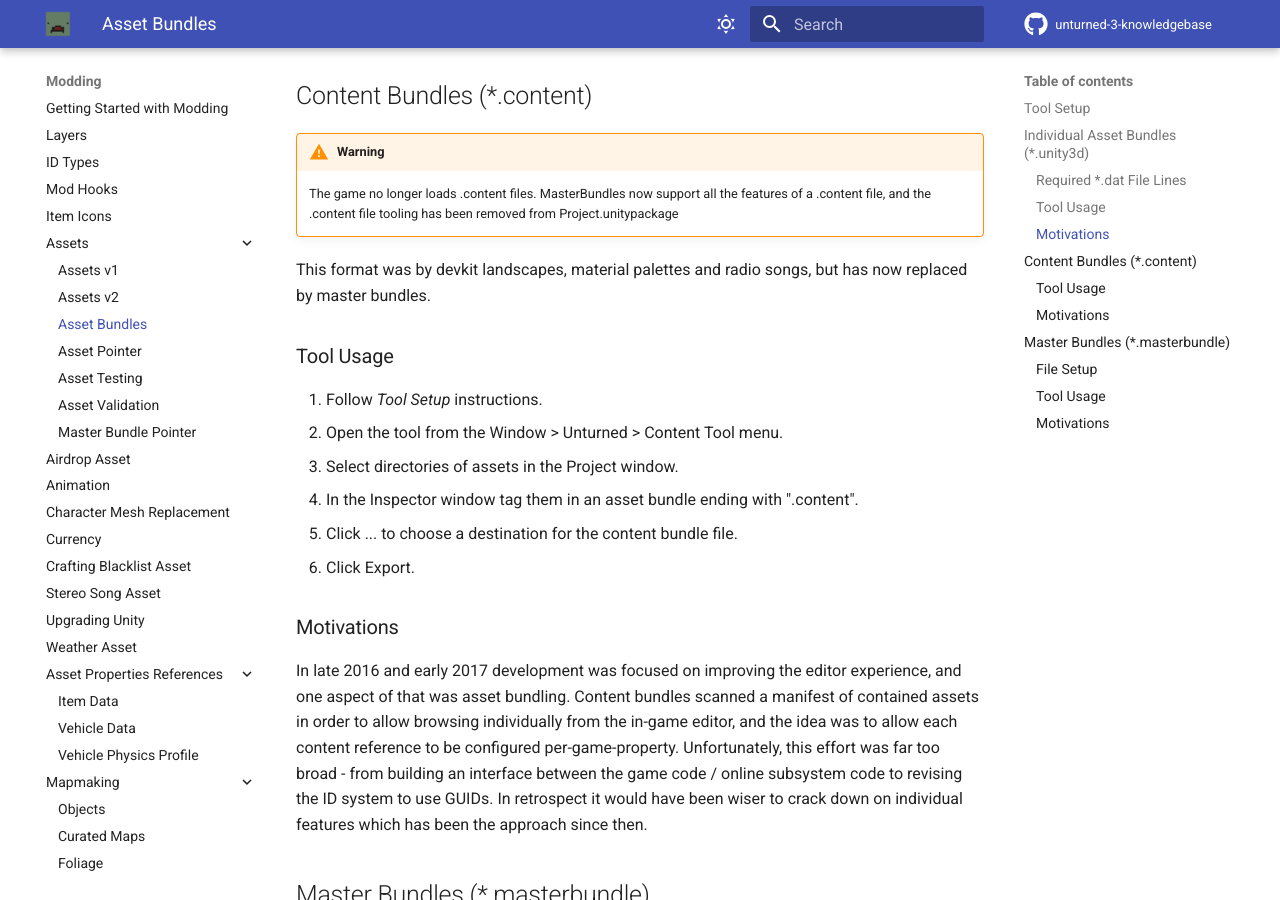
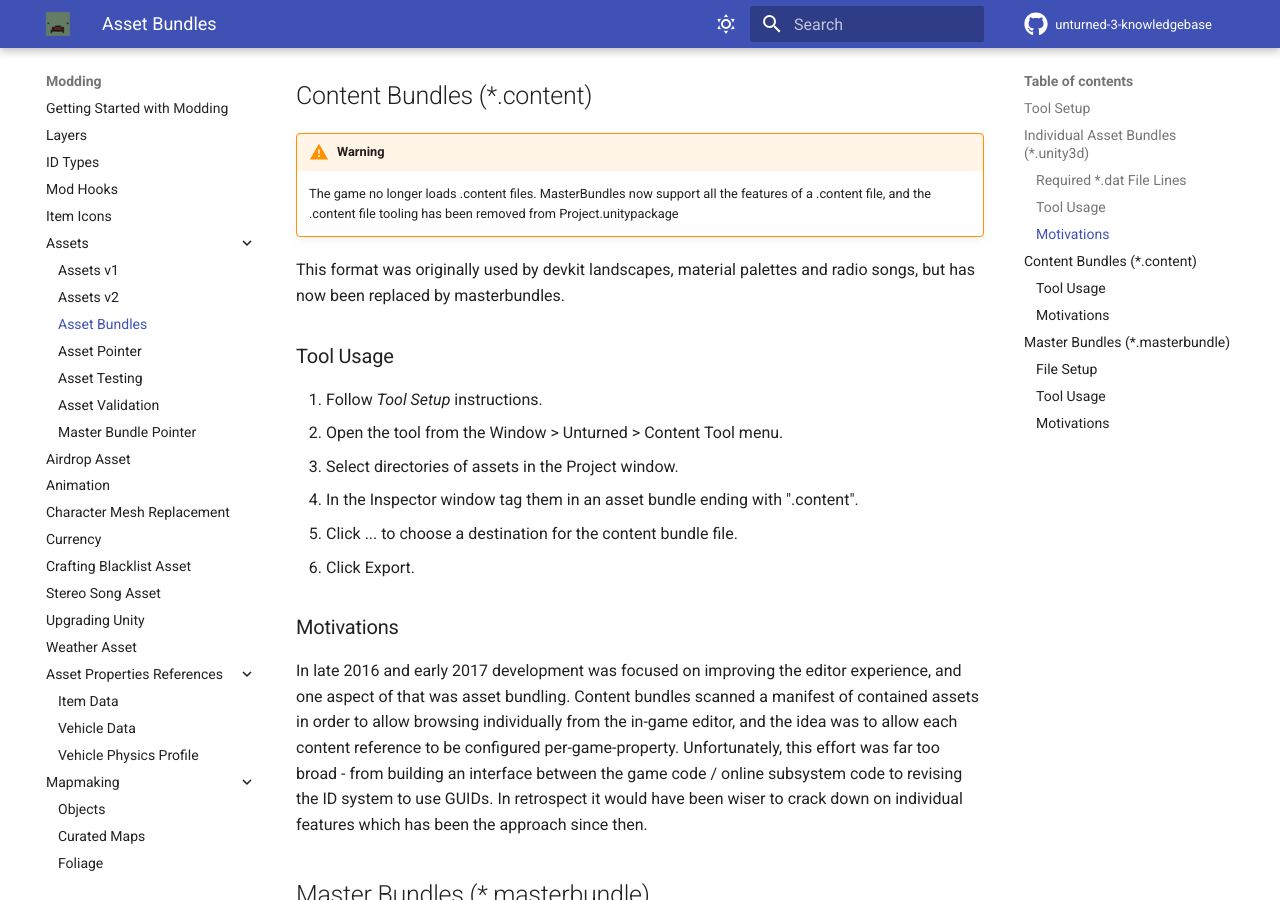
Before and after one commit to unturned-info/unturned-3-knowledgebase, an MkDocs documentation site: the page built from docs/Modding/AssetBundles.md, in a window 1280 px wide and 900 px high, scrolled down 1370 px. Built offline with MkDocs 1.6.1 and Material for MkDocs 9.7.7, drawn with Linux system fonts in a browser that asks for light colours; comment, search, counter and statistics services are not loaded.

Commit message:
Update AssetBundles.md
Signed-off-by: Jdance-Media <67397422+Jdance-Media@users.noreply.github.com>
Proper grammar. Putting .content in past context.

```diff
--- a/docs/Modding/AssetBundles.md
+++ b/docs/Modding/AssetBundles.md
@@ -40,7 +40,7 @@
 !!! warning
     The game no longer loads .content files. MasterBundles now support all the features of a .content file, and the .content file tooling has been removed from Project.unitypackage
 
-This format was by devkit landscapes, material palettes and radio songs, but has now replaced by master bundles.
+This format was originally used by devkit landscapes, material palettes and radio songs, but has now been replaced by masterbundles.
 
 ### Tool Usage
 
```
